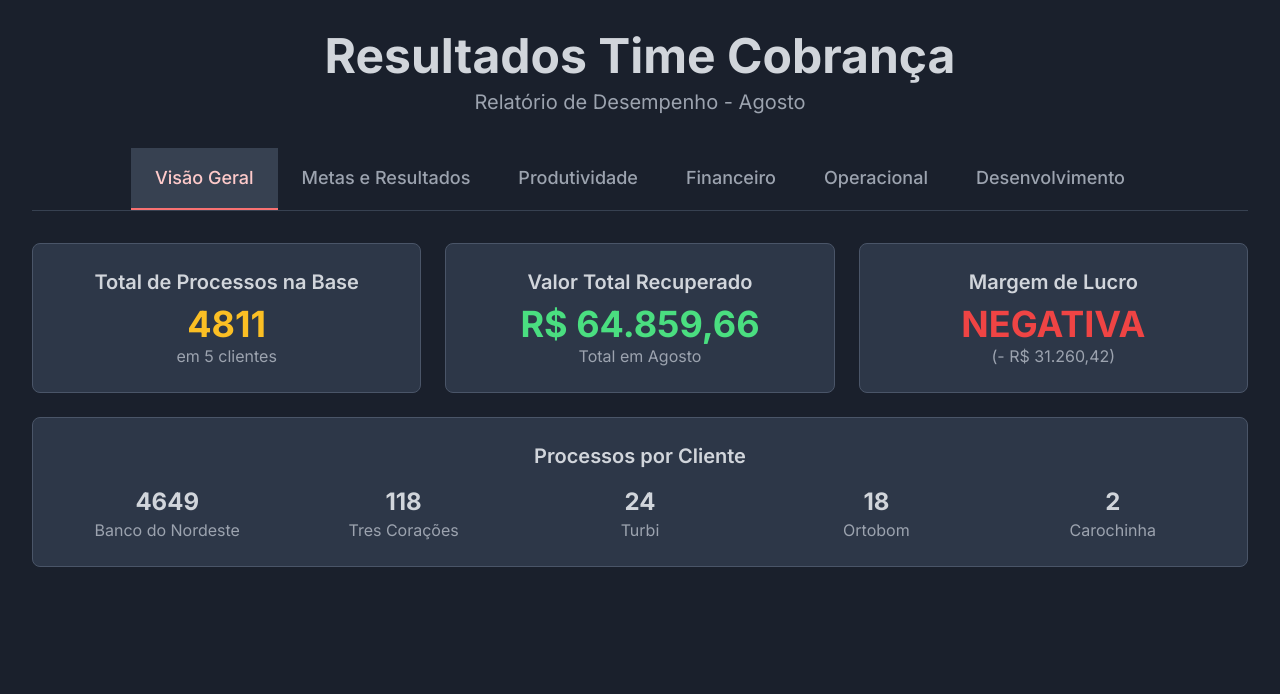
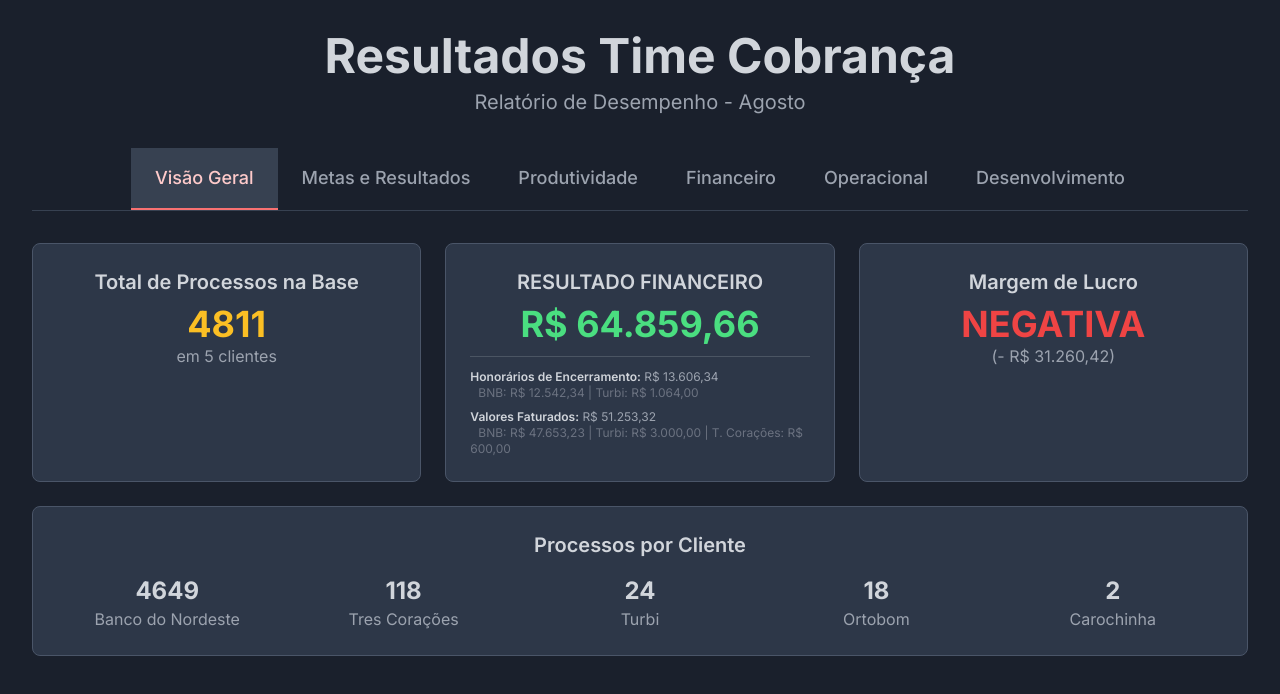
Before and after one commit to rma-cloud/COBRAN-A.AGOSTO, a plain HTML site: page index.html in a window 1280 px wide. Drawn offline with nearby package versions, Linux system fonts and the light colour scheme.

Commit message:
index.html

```diff
--- a/index.html
+++ b/index.html
@@ -70,9 +70,21 @@
                         <p class="text-gray-400">em 5 clientes</p>
                     </div>
                     <div class="kpi-card p-6 rounded-lg text-center">
-                        <h3 class="text-xl font-semibold text-gray-300">Valor Total Recuperado</h3>
+                        <h3 class="text-xl font-semibold text-gray-300">RESULTADO FINANCEIRO</h3>
                         <p class="text-4xl font-bold text-green-400 mt-2">R$ 64.859,66</p>
-                        <p class="text-gray-400">Total em Agosto</p>
+                        <hr class="border-gray-600 my-3">
+                        <div class="text-xs text-left text-gray-400 space-y-2">
+                            <p>
+                                <span class="font-semibold text-gray-300">Honorários de Encerramento:</span> R$ 13.606,34
+                                <br>
+                                <span class="ml-2 text-gray-500">BNB: R$ 12.542,34 | Turbi: R$ 1.064,00</span>
+                            </p>
+                            <p>
+                                <span class="font-semibold text-gray-300">Valores Faturados:</span> R$ 51.253,32
+                                <br>
+                                <span class="ml-2 text-gray-500">BNB: R$ 47.653,23 | Turbi: R$ 3.000,00 | T. Corações: R$ 600,00</span>
+                            </p>
+                        </div>
                     </div>
                     <div class="kpi-card p-6 rounded-lg text-center">
                         <h3 class="text-xl font-semibold text-gray-300">Margem de Lucro</h3>
```
